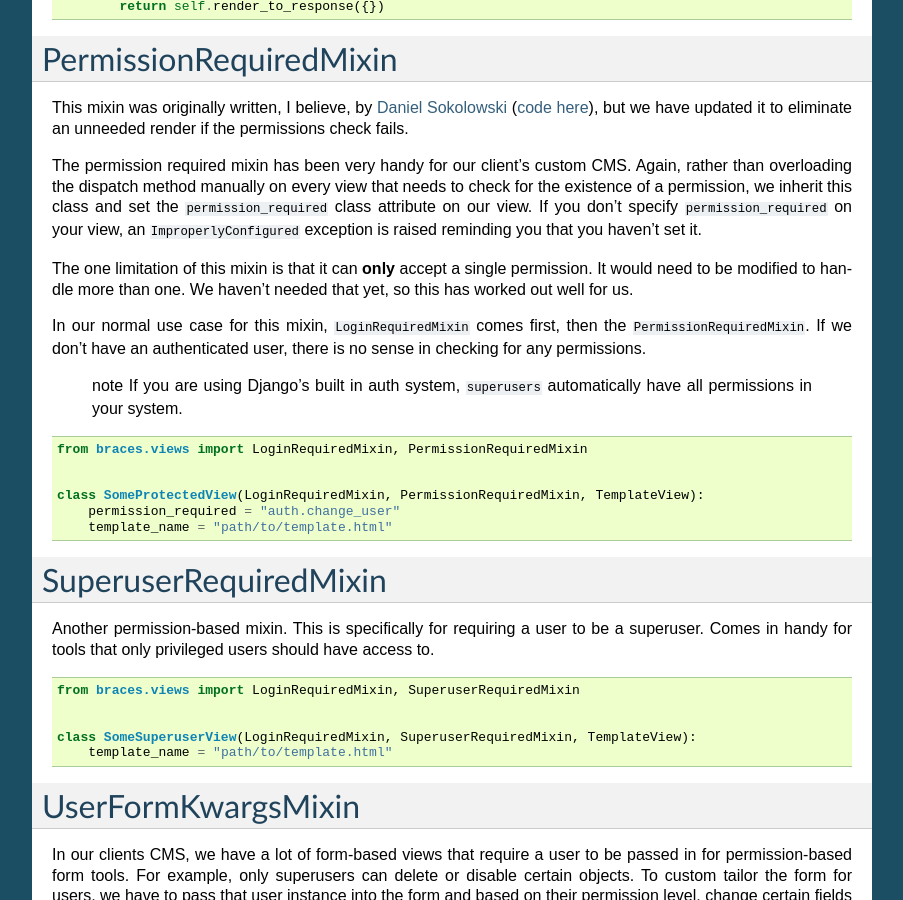
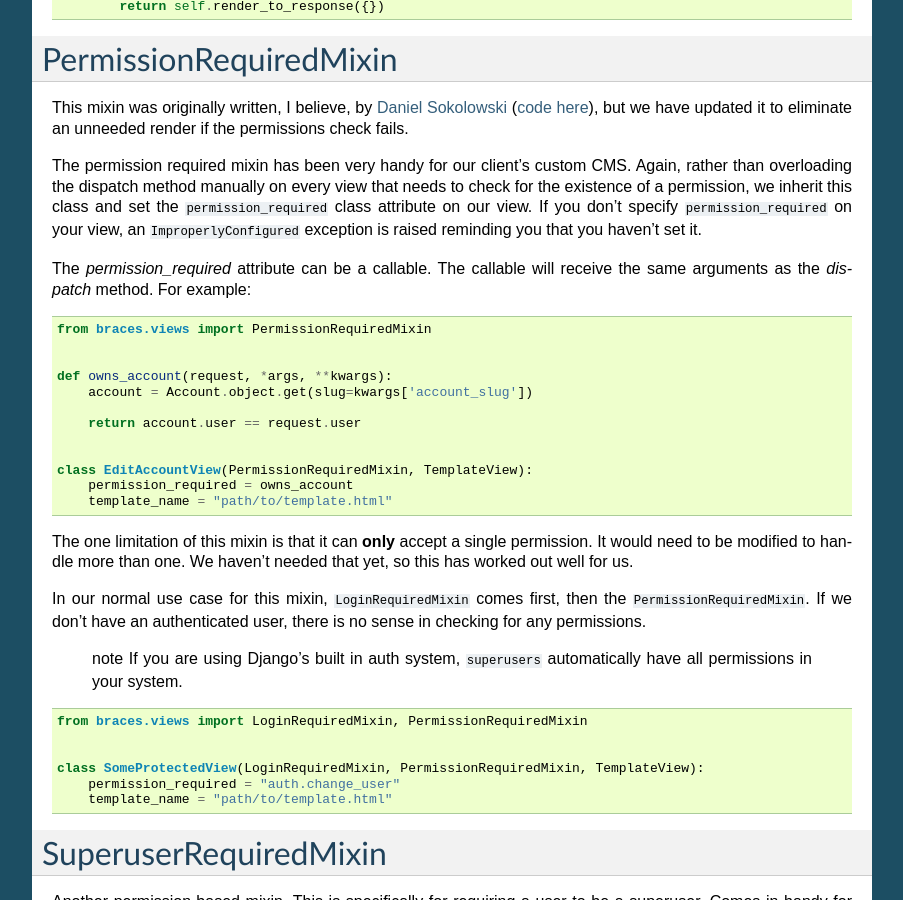
Before and after one commit to brack3t/django-braces, a Sphinx documentation site: the page built from docs/index.rst, in a window 1280 px wide and 900 px high, scrolled down 539 px. Shown: the whole window, without its empty margins (198-1101 px from the left). Built offline with Sphinx 7.4.7, drawn with Linux system fonts in a browser that asks for light colours.

Commit message:
PermissionRequiredMixin can accept callables.

```diff
--- a/docs/index.rst
+++ b/docs/index.rst
@@ -41,6 +41,22 @@ The permission required mixin has been very handy for our client's custom CMS. A
 dispatch method manually on every view that needs to check for the existence of a permission, we inherit this class
 and set the ``permission_required`` class attribute on our view. If you don't specify ``permission_required`` on
 your view, an ``ImproperlyConfigured`` exception is raised reminding you that you haven't set it.
+
+The `permission_required` attribute can be a callable. The callable will receive the same arguments as the `dispatch` method. For example::
+
+    from braces.views import PermissionRequiredMixin
+
+
+    def owns_account(request, *args, **kwargs):
+        account = Account.object.get(slug=kwargs['account_slug'])
+
+        return account.user == request.user
+
+
+    class EditAccountView(PermissionRequiredMixin, TemplateView):
+        permission_required = owns_account
+        template_name = "path/to/template.html"
+
 
 The one limitation of this mixin is that it can **only** accept a single permission. It would need to be modified to
 handle more than one. We haven't needed that yet, so this has worked out well for us.
```
Also changed, not shown: 1 other file.
